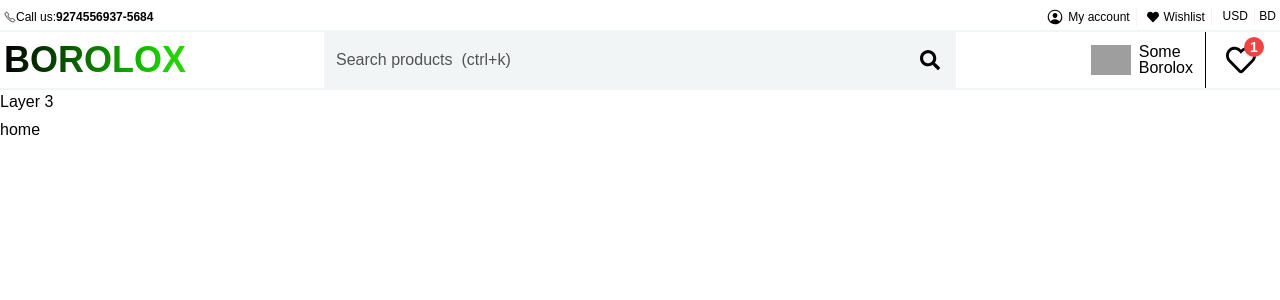
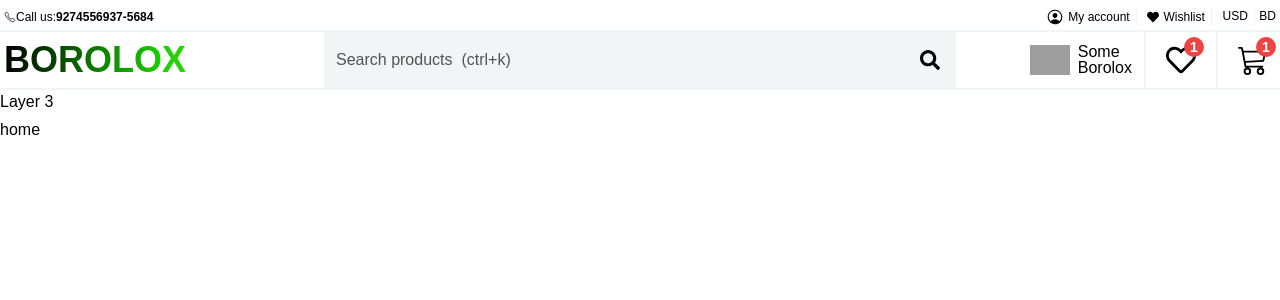
Before and after one commit to FAHIM-33/EcommersProject1, a React (Vite) app: page / in a window 1280 px wide. Shown: the top 300 px of the page. Built offline with nearby package versions, Linux system fonts and the light colour scheme; grey boxes are pictures that could not be loaded; a web font is replaced by a local one.

Commit message:
Layer2 Done

```diff
--- a/src/Pages/Shared/Navbar/PCnav.jsx
+++ b/src/Pages/Shared/Navbar/PCnav.jsx
@@ -1,5 +1,6 @@
 import { IoPersonCircleOutline, IoCallOutline } from "react-icons/io5";
 import { FaHeart, FaRegHeart } from "react-icons/fa";
+import { BsCart3 } from "react-icons/bs";
 import Searchbar from './Searchbar'
 import { Separator } from "@/components/ui/separator"
 import Badge from "@/components/custom/Badge";
@@ -8,6 +9,7 @@ import Badge from "@/components/custom/Badge";
 const PCnav = () => {
 
     let wishlist = 1
+    let cartitems = 1
 
     return (
         <div className="py-1 hidden lg:block">
@@ -48,15 +50,22 @@ const PCnav = () => {
 
                         <Separator orientation='vertical'></Separator>
 
-                        <div title="Wishlist" className="relative p-2">
+                        <div title="Wishlist" className="relative p-2 hover:text-prim duration-200">
                             <FaRegHeart className="text-3xl"></FaRegHeart>
                             {
                                 wishlist > 0 &&
                                 <Badge>{wishlist}</Badge>
                             }
                         </div>
-                        <div>
 
+                        <Separator orientation='vertical'></Separator>
+
+                        <div title="Cart" className="relative p-2 hover:text-prim duration-200">
+                            <BsCart3 className="text-3xl"></BsCart3>
+                            {
+                                cartitems > 0 &&
+                                <Badge>{cartitems}</Badge>
+                            }
                         </div>
                     </div>
 
--- a/src/components/ui/separator.jsx
+++ b/src/components/ui/separator.jsx
@@ -13,8 +13,8 @@ const Separator = React.forwardRef((
     // decorative={decorative}
     orientation={orientation}
     className={cn(
-      "shrink-0 bg-high",
-      orientation === "horizontal" ? "h-[1px] w-full" : "h-full w-[1px]",
+      "shrink-0 bg-low",
+      orientation === "horizontal" ? "h-[1px] w-full" : "h-full w-[2px]",
       className
     )}
     {...props} />
```
